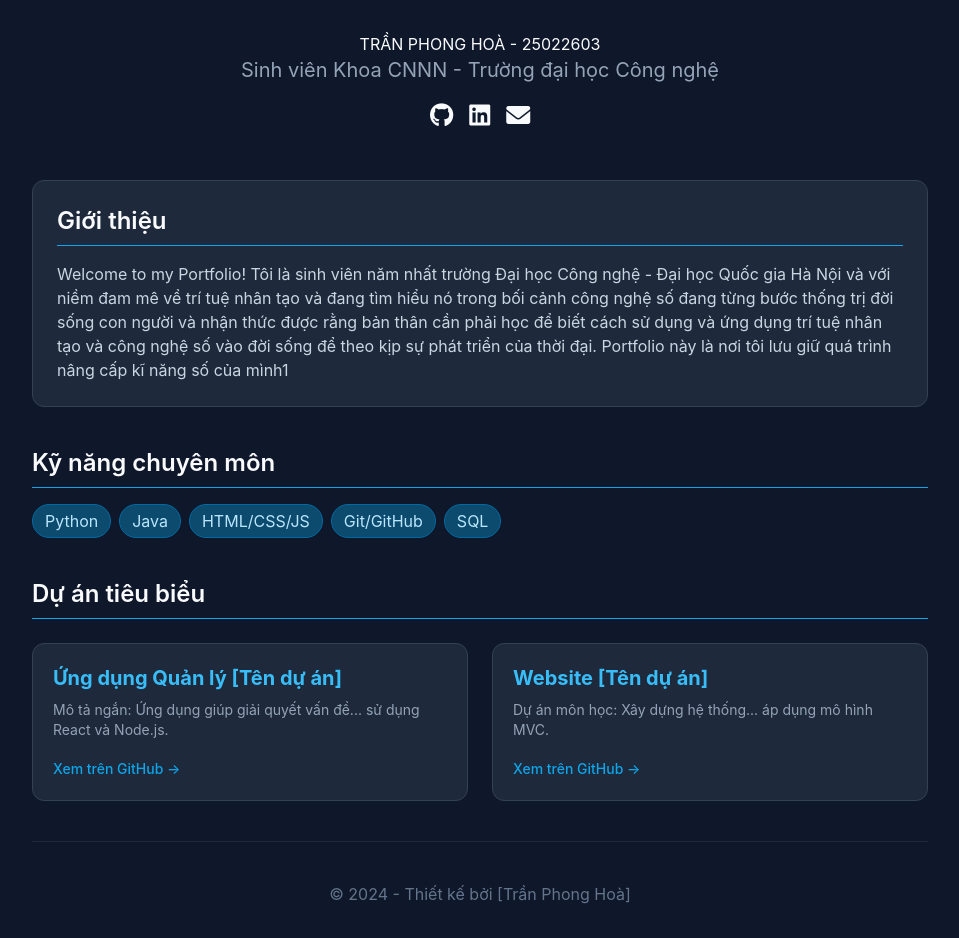
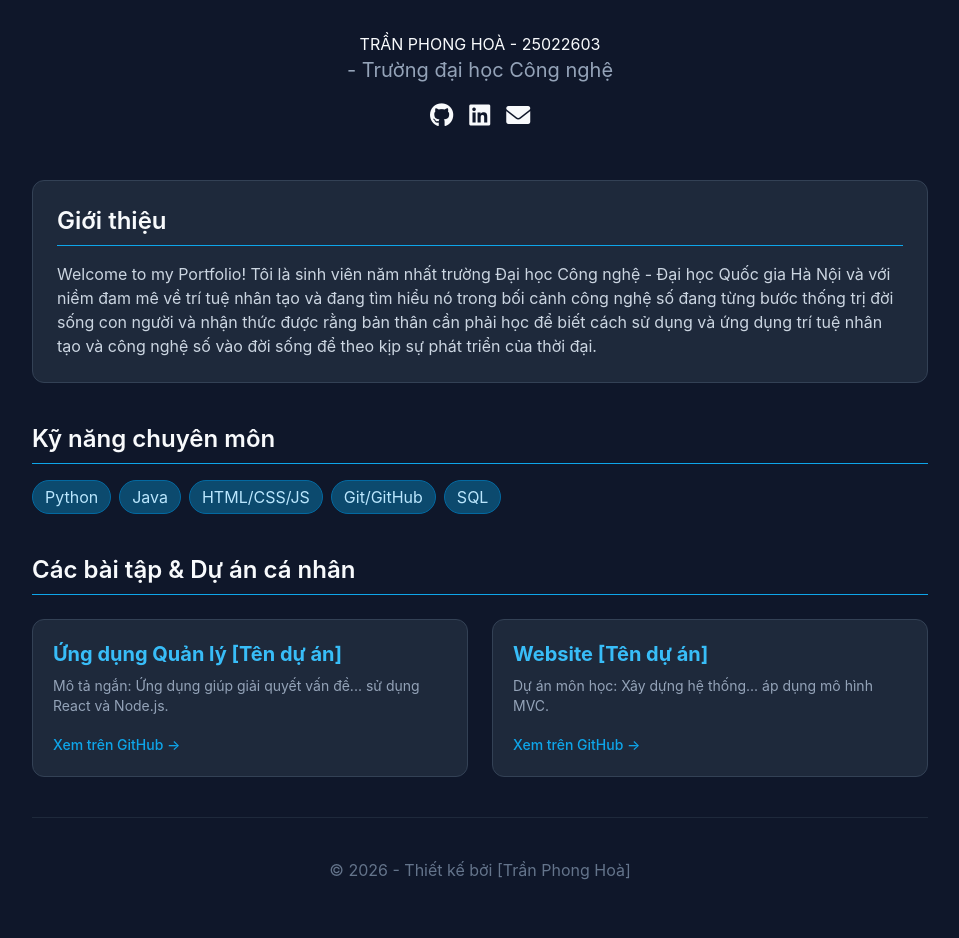
Before and after one commit to mintune2k7/Portfolio, a plain HTML site: page index.html in a window 1280 px wide. Shown: the whole page, without its empty margins (160-1119 px from the left). After the commit the page ends 914 px from the top, so only its background shows below. Drawn offline with nearby package versions, Linux system fonts and the light colour scheme.

Commit message:
Update index.html

```diff
--- a/index.html
+++ b/index.html
@@ -15,7 +15,7 @@
     <div class="max-w-4xl mx-auto">
         <!-- Header -->
         <header class="text-center mb-12">TRẦN PHONG HOÀ - 25022603</h1>
-            <p class="text-xl text-slate-400">Sinh viên Khoa CNNN - Trường đại học Công nghệ</p>
+            <p class="text-xl text-slate-400"> - Trường đại học Công nghệ</p>
             <div class="flex justify-center gap-4 mt-4">
                 <a href="#" class="text-2xl hover:text-sky-400"><i class="fab fa-github"></i></a>
                 <a href="#" class="text-2xl hover:text-sky-400"><i class="fab fa-linkedin"></i></a>
@@ -26,9 +26,7 @@
         <!-- Giới thiệu -->
         <section class="mb-10 bg-slate-800 p-6 rounded-xl border border-slate-700">
             <h2 class="text-2xl font-semibold mb-4 border-b border-sky-500 pb-2">Giới thiệu</h2>
-            <p class="text-slate-300">Welcome to my Portfolio! Tôi là sinh viên năm nhất trường Đại học Công nghệ - Đại học Quốc gia Hà Nội và với niềm đam mê về trí tuệ nhân tạo và đang tìm hiểu nó trong bối cảnh công nghệ số đang từng bước thống trị đời sống con người và nhận thức được rằng bản thân cần phải học để biết cách sử dụng và ứng dụng trí tuệ nhân tạo và công nghệ số vào đời sống để theo kịp sự phát triển của thời đại.
-
-            Portfolio này là nơi tôi lưu giữ quá trình nâng cấp kĩ năng số của mình1</p>
+            <p class="text-slate-300">Welcome to my Portfolio! Tôi là sinh viên năm nhất trường Đại học Công nghệ - Đại học Quốc gia Hà Nội và với niềm đam mê về trí tuệ nhân tạo và đang tìm hiểu nó trong bối cảnh công nghệ số đang từng bước thống trị đời sống con người và nhận thức được rằng bản thân cần phải học để biết cách sử dụng và ứng dụng trí tuệ nhân tạo và công nghệ số vào đời sống để theo kịp sự phát triển của thời đại.</p>
         </section>
 
         <!-- Kỹ năng -->
@@ -45,7 +43,7 @@
 
         <!-- Dự án -->
         <section class="mb-10">
-            <h2 class="text-2xl font-semibold mb-6 border-b border-sky-500 pb-2">Dự án tiêu biểu</h2>
+            <h2 class="text-2xl font-semibold mb-6 border-b border-sky-500 pb-2">Các bài tập & Dự án cá nhân</h2>
             <div class="grid md:grid-cols-2 gap-6">
                 <!-- Project 1 -->
                 <div class="tech-card bg-slate-800 p-5 rounded-xl border border-slate-700">
@@ -64,7 +62,7 @@
 
         <!-- Chân trang -->
         <footer class="text-center text-slate-500 pt-10 border-t border-slate-800">
-            <p>&copy; 2024 - Thiết kế bởi [Trần Phong Hoà]</p>
+            <p>&copy; 2026 - Thiết kế bởi [Trần Phong Hoà]</p>
         </footer>
     </div>
 </body>
```
